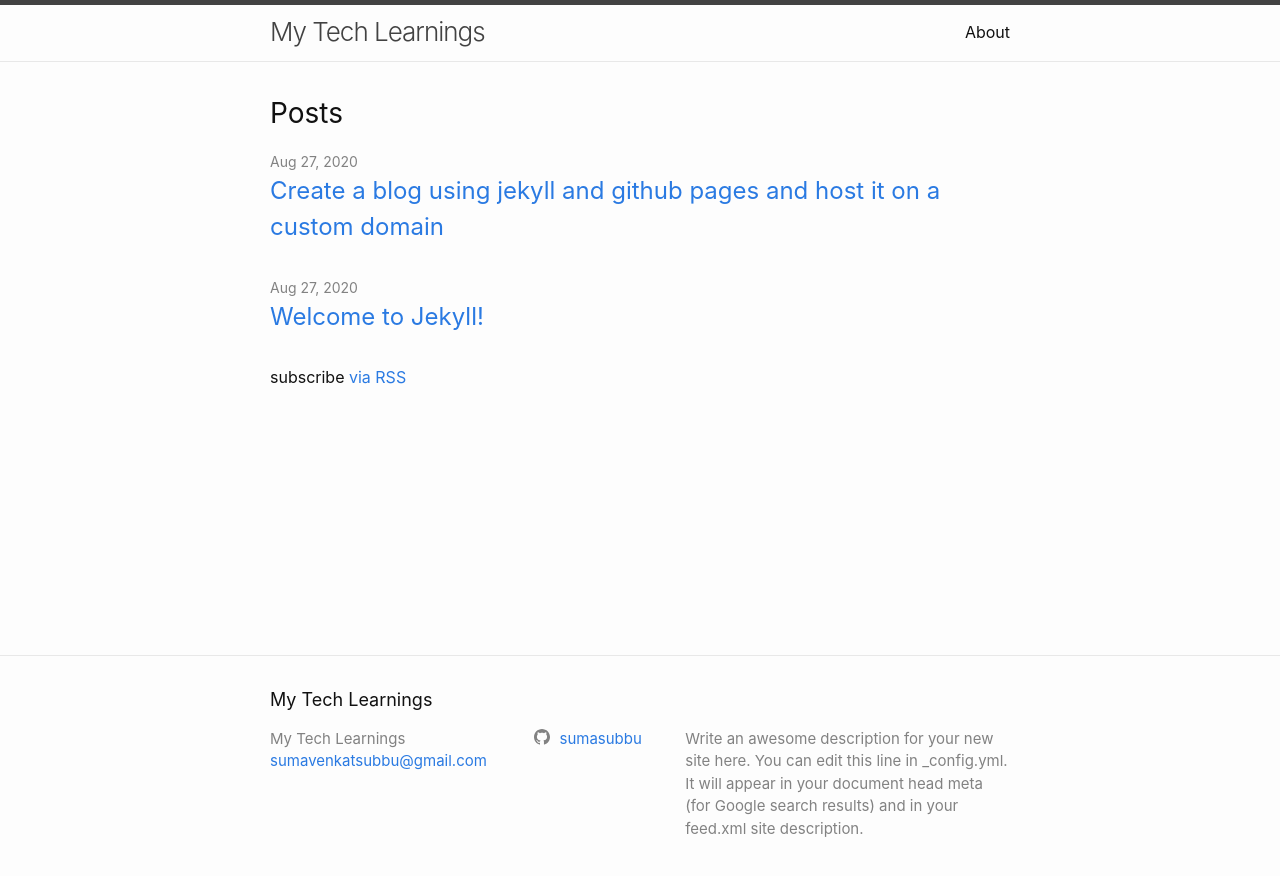
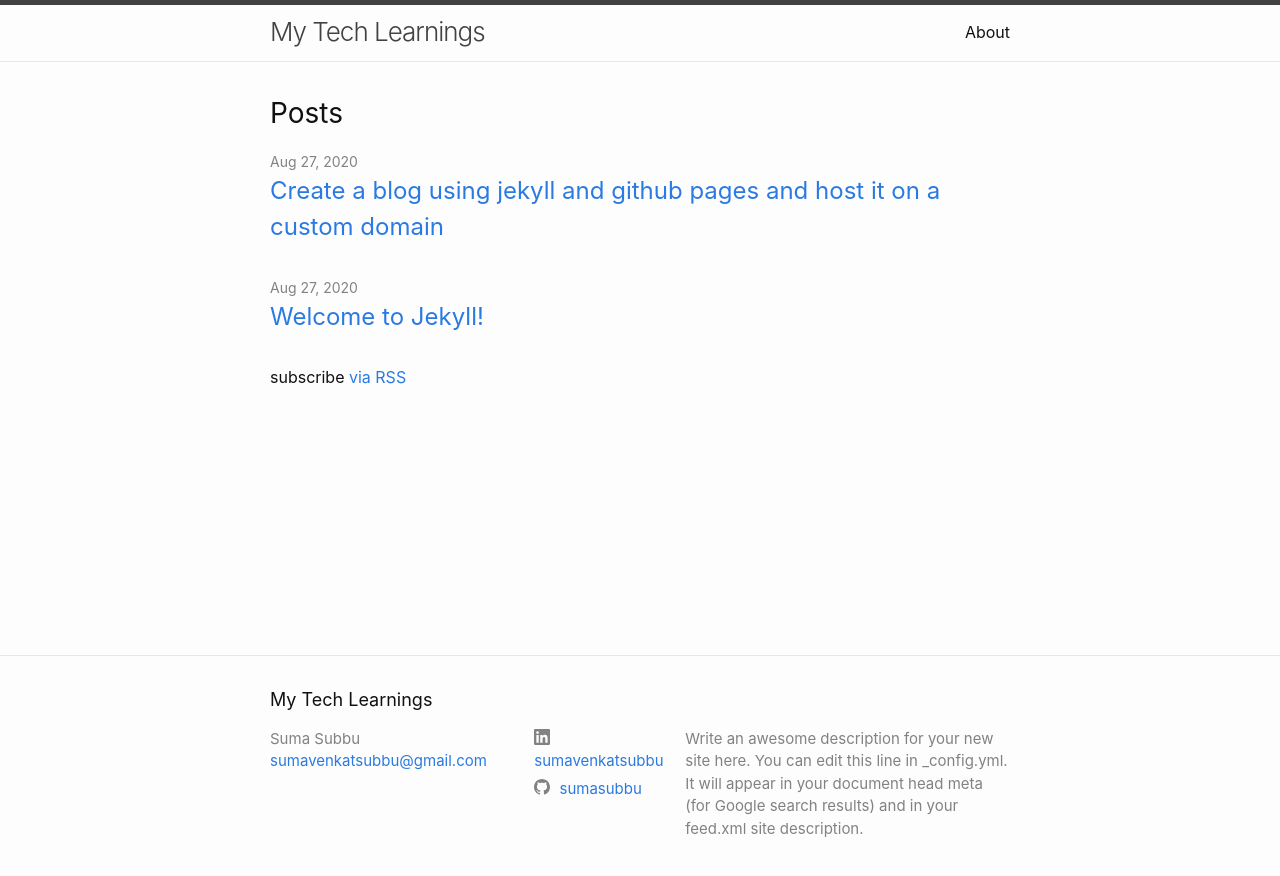
Before and after one commit to sumasubbu/my-blog, a Jekyll site: the page built from index.markdown, in a window 1280 px wide. Shown: the top 876 px of the page. Built offline with Jekyll 4.4.1, drawn with Linux system fonts in a browser that asks for light colours; part of the change alters nothing that is shown.

Commit message:
added author name field, linkedin field and rearranged the fields

```diff
--- a/_config.yml
+++ b/_config.yml
@@ -32,6 +32,11 @@ github_username: sumasubbu
 # Build settings
 # Removed minima theme as it is now a regular theme
 # theme: minima
+
+# Fields minima uses but are not defaulted with the jekyll new command
+# Author is the default for posts, appears in the footer
+author: Suma Subbu
+linkedin_username: sumavenkatsubbu
 plugins:
   - jekyll-feed
 
--- a/_includes/social.html
+++ b/_includes/social.html
@@ -2,9 +2,9 @@
   {%- if site.dribbble_username -%}<li><a href="https://dribbble.com/{{ site.dribbble_username| cgi_escape | escape }}"><svg class="svg-icon"><use xlink:href="{{ '/assets/minima-social-icons.svg#dribbble' | relative_url }}"></use></svg> <span class="username">{{ site.dribbble_username| escape }}</span></a></li>{%- endif -%}
   {%- if site.facebook_username -%}<li><a href="https://www.facebook.com/{{ site.facebook_username| cgi_escape | escape }}"><svg class="svg-icon"><use xlink:href="{{ '/assets/minima-social-icons.svg#facebook' | relative_url }}"></use></svg> <span class="username">{{ site.facebook_username| escape }}</span></a></li>{%- endif -%}
   {%- if site.flickr_username -%}<li><a href="https://www.flickr.com/photos/{{ site.flickr_username| cgi_escape | escape }}"><svg class="svg-icon"><use xlink:href="{{ '/assets/minima-social-icons.svg#flickr' | relative_url }}"></use></svg> <span class="username">{{ site.flickr_username| escape }}</span></a></li>{%- endif -%}
+  {%- if site.linkedin_username -%}<li><a href="https://www.linkedin.com/in/{{ site.linkedin_username| cgi_escape | escape }}"><svg class="svg-icon"><use xlink:href="{{ '/assets/minima-social-icons.svg#linkedin' | relative_url }}"></use></svg> <span class="username">{{ site.linkedin_username| escape }}</span></a></li>{%- endif -%}
   {%- if site.github_username -%}<li><a href="https://github.com/{{ site.github_username| cgi_escape | escape }}"><svg class="svg-icon"><use xlink:href="{{ '/assets/minima-social-icons.svg#github' | relative_url }}"></use></svg> <span class="username">{{ site.github_username| escape }}</span></a></li>{%- endif -%}
   {%- if site.instagram_username -%}<li><a href="https://instagram.com/{{ site.instagram_username| cgi_escape | escape }}"><svg class="svg-icon"><use xlink:href="{{ '/assets/minima-social-icons.svg#instagram' | relative_url }}"></use></svg> <span class="username">{{ site.instagram_username| escape }}</span></a></li>{%- endif -%}
-  {%- if site.linkedin_username -%}<li><a href="https://www.linkedin.com/in/{{ site.linkedin_username| cgi_escape | escape }}"><svg class="svg-icon"><use xlink:href="{{ '/assets/minima-social-icons.svg#linkedin' | relative_url }}"></use></svg> <span class="username">{{ site.linkedin_username| escape }}</span></a></li>{%- endif -%}
   {%- if site.pinterest_username -%}<li><a href="https://www.pinterest.com/{{ site.pinterest_username| cgi_escape | escape }}"><svg class="svg-icon"><use xlink:href="{{ '/assets/minima-social-icons.svg#pinterest' | relative_url }}"></use></svg> <span class="username">{{ site.pinterest_username| escape }}</span></a></li>{%- endif -%}
   {%- for mst in site.mastodon -%}{%- if mst.username and mst.instance -%}<li><a href="https://{{ mst.instance| cgi_escape | escape}}/@{{mst.username}}"><svg class="svg-icon"><use xlink:href="{{ '/assets/minima-social-icons.svg#mastodon' | relative_url }}"></use></svg> <span class="username">{{ mst.username|escape }}</span></a></li>{%- endif -%}{%- endfor -%}
   {%- if site.twitter_username -%}<li><a href="https://www.twitter.com/{{ site.twitter_username| cgi_escape | escape }}"><svg class="svg-icon"><use xlink:href="{{ '/assets/minima-social-icons.svg#twitter' | relative_url }}"></use></svg> <span class="username">{{ site.twitter_username| escape }}</span></a></li>{%- endif -%}
```
Also changed, not shown: 1 other file.
